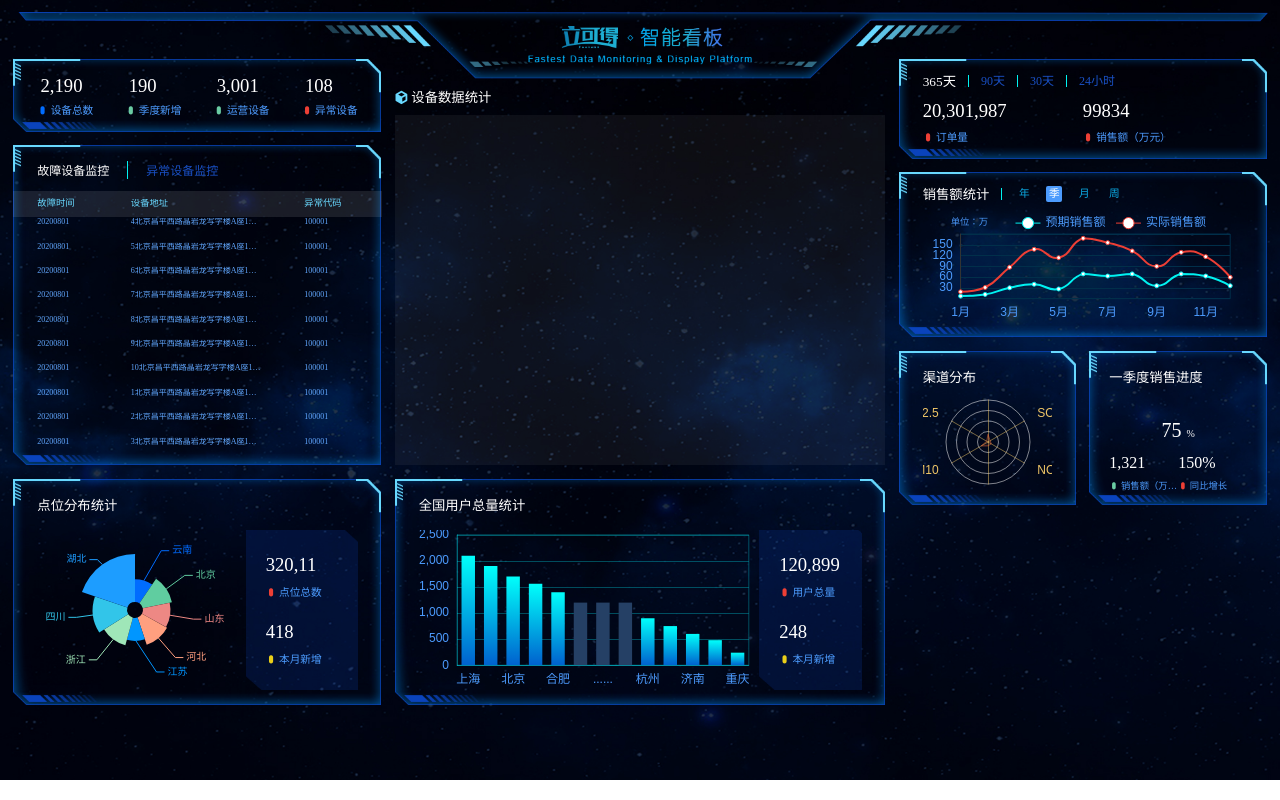
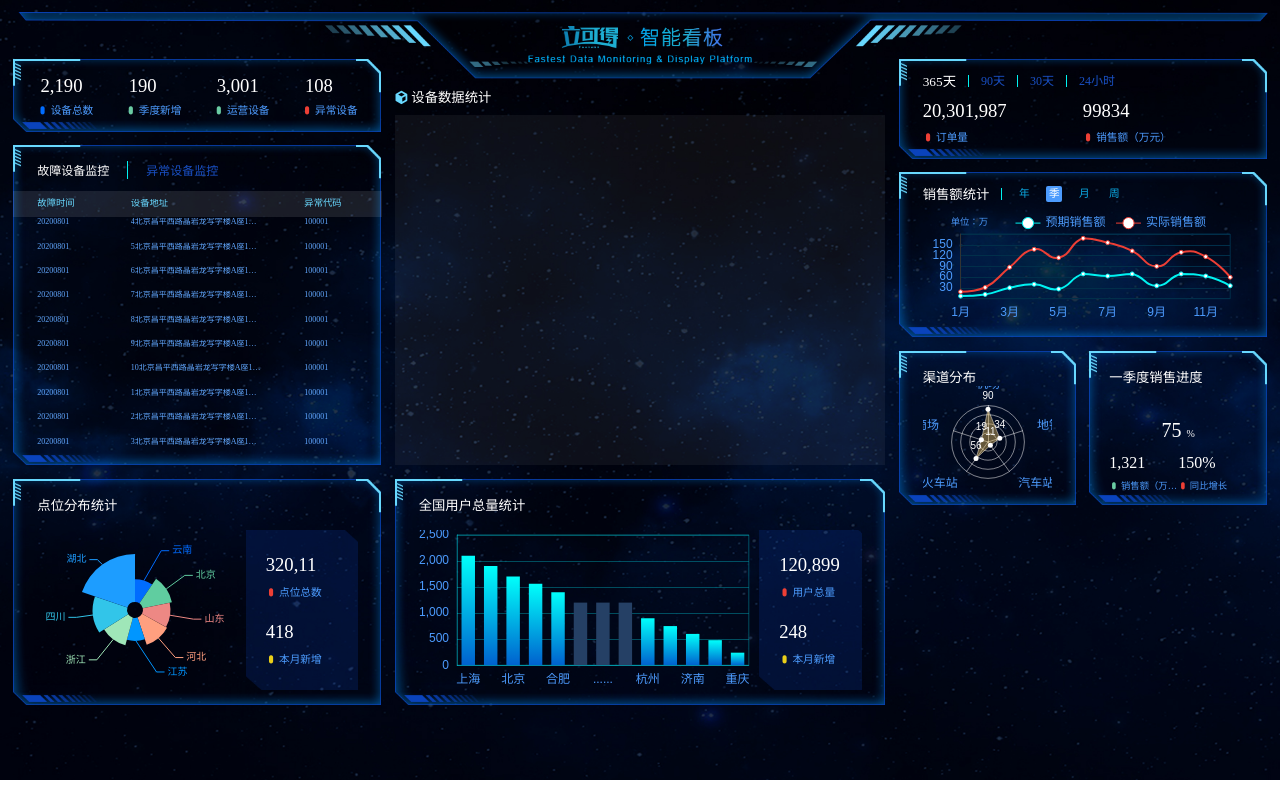
Before and after one commit to paintmr/ECharts-web, a plain HTML site: page index.html in a window 1280 px wide. Drawn offline with Linux system fonts and the light colour scheme; files whose address does not match are found by name.

Commit message:
channel part2

```diff
--- a/js/index.js
+++ b/js/index.js
@@ -380,34 +380,29 @@
   // (1) 实例化对象
   var myChart = echarts.init(document.querySelector('.radar'));
   // (2) 指定配置
-  var dataBJ = [
-    [55, 9, 56, 0.46, 18, 6, 1],
-
-  ];
-  var lineStyle = {
-    normal: {
-      width: 1,
-      opacity: 0.5
-    }
-  };
   var option = {
+    tooltip: {
+      show: true,
+      // 控制提示框组件的位置
+      position: ['60%', '10%']
+    },
     radar: {
       indicator: [
-        { name: 'AQI', max: 300 },
-        { name: 'PM2.5', max: 250 },
-        { name: 'PM10', max: 300 },
-        { name: 'CO', max: 5 },
-        { name: 'NO2', max: 200 },
-        { name: 'SO2', max: 100 }
+        { name: "机场", max: 100 },
+        { name: "商场", max: 100 },
+        { name: "火车站", max: 100 },
+        { name: "汽车站", max: 100 },
+        { name: "地铁", max: 100 }
       ],
       // 修改雷达图的大小
-      radisu: '65%',
+      radius: '65%',
       shape: 'circle',
       // 分割的圆圈个数
       splitNumber: 4,
       name: {
+        // 修饰雷达图文字的颜色
         textStyle: {
-          color: 'rgb(238, 197, 102)'
+          color: '#4c9bfd'
         }
       },
       // 分割圆圈线条的样式
@@ -419,9 +414,10 @@
       splitArea: {
         show: false
       },
+      // 坐标轴的线改为白色半透明
       axisLine: {
         lineStyle: {
-          color: 'rgba(238, 197, 102, 0.5)'
+          color: 'rgba(255, 255, 255, 0.5)'
         }
       }
     },
@@ -429,14 +425,30 @@
       {
         name: '北京',
         type: 'radar',
-        lineStyle: lineStyle,
-        data: dataBJ,
-        symbol: 'none',
+        // 数据网的边缘线的设定
+        lineStyle: {
+          color: '#fff',
+          width: 1,
+          opacity: 0.5
+        },
+        data: [[90, 19, 56, 11, 34]],
+        // 设置拐点形状
+        symbol: 'circle',
+        // 设置拐点大小
+        symbolSize: 5,
+        // 设置拐点颜色
         itemStyle: {
-          color: '#F9713C'
+          color: '#fff'
+        },
+        // 让小圆点显示数据
+        label: {
+          show: true,
+          fontSize: 10,
+          color: '#fff'
         },
         areaStyle: {
-          opacity: 0.1
+          // 修饰数据组成的网的背景颜色
+          color: 'rgba(238, 197, 102, 0.6)'
         }
       },
 
```
Also changed, not shown: index.html (+2 -1 lines).
